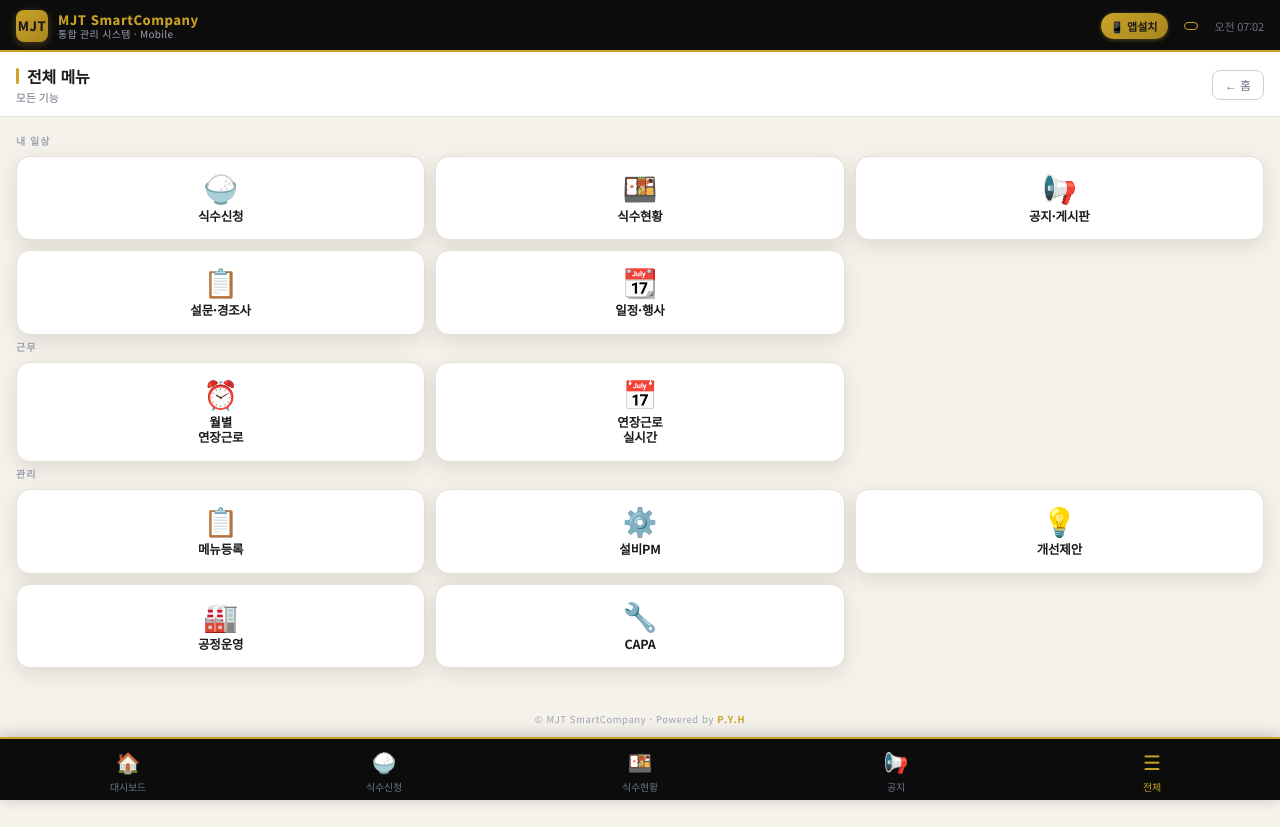
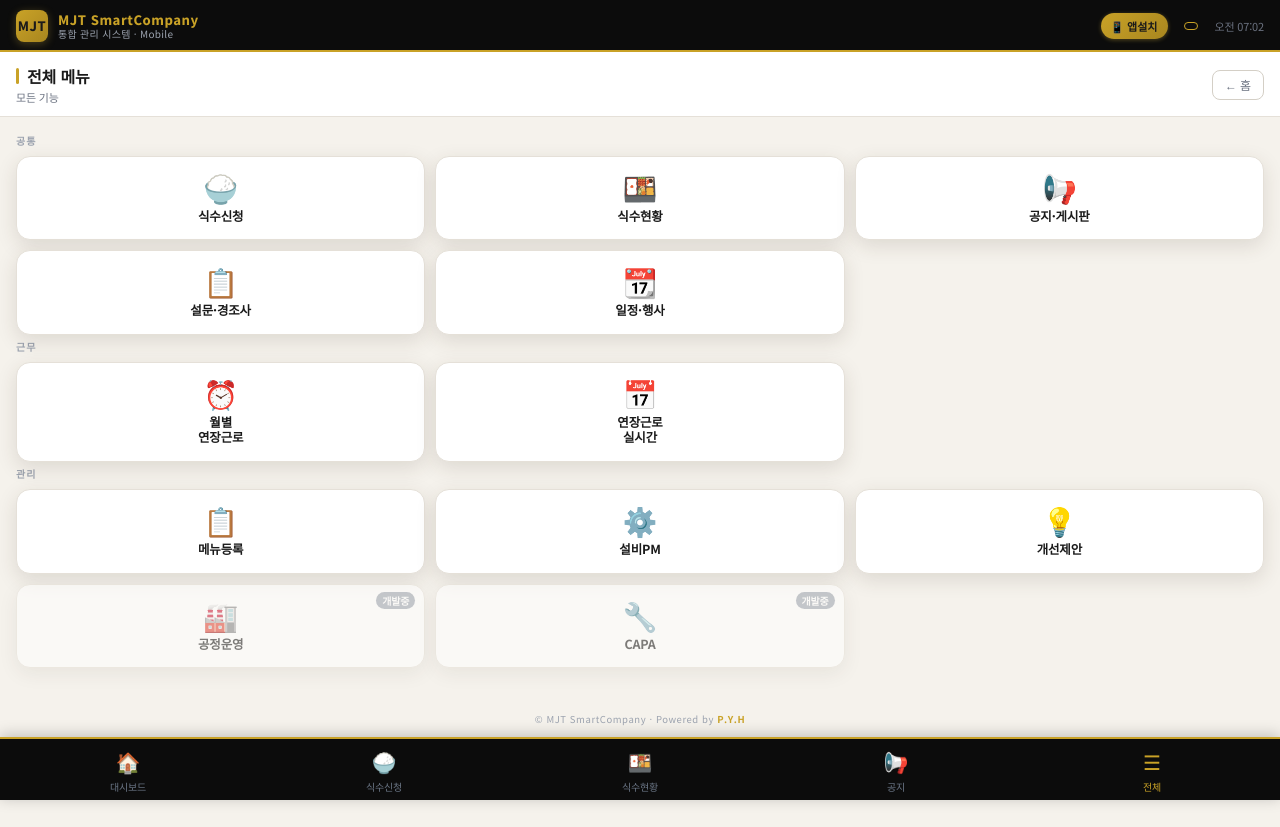
Before and after one commit to pyh11234-spec/mjt-mobile, a Python web app: template templates/m_all.html in a window 1280 px wide. Run offline with Jinja, Linux system fonts and the light colour scheme; the template is opened without the code that fills it, so the values that code supplies are empty.

Commit message:
fix(전체메뉴): '내 일상'→'공통' + 공정운영·CAPA (개발중) 표시
Co-Authored-By: Claude Opus 4.8 <noreply@anthropic.com>

```diff
--- a/templates/m_all.html
+++ b/templates/m_all.html
@@ -15,7 +15,7 @@
  .tbadge{position:absolute;top:7px;right:9px;background:var(--red);color:#fff;font-size:10px;font-weight:800;padding:1px 6px;border-radius:10px}
 </style>
 
-  <div class="sec-lbl">내 일상</div>
+  <div class="sec-lbl">공통</div>
   <div class="tgrid">
     <a href="/checkin" class="tile"><div class="tile-ico">🍚</div><div class="tile-lbl">식수신청</div></a>
     <a href="/meal" class="tile"><div class="tile-ico">🍱</div><div class="tile-lbl">식수현황</div></a>
@@ -35,8 +35,8 @@
     <a href="/menu" class="tile"><div class="tile-ico">📋</div><div class="tile-lbl">메뉴등록</div></a>
     <a href="/equipment" class="tile"><div class="tile-ico">⚙️</div><div class="tile-lbl">설비PM</div></a>
     <a href="/improvement" class="tile"><div class="tile-ico">💡</div><div class="tile-lbl">개선제안</div></a>
-    <a href="/process" class="tile"><div class="tile-ico">🏭</div><div class="tile-lbl">공정운영</div></a>
-    <a href="/capa" class="tile"><div class="tile-ico">🔧</div><div class="tile-lbl">CAPA</div></a>
+    <a href="/process" class="tile" style="opacity:.55"><span class="tbadge" style="background:var(--text3)">개발중</span><div class="tile-ico">🏭</div><div class="tile-lbl">공정운영</div></a>
+    <a href="/capa" class="tile" style="opacity:.55"><span class="tbadge" style="background:var(--text3)">개발중</span><div class="tile-ico">🔧</div><div class="tile-lbl">CAPA</div></a>
   </div>
   <div style="height:24px"></div>
 </div>
```
